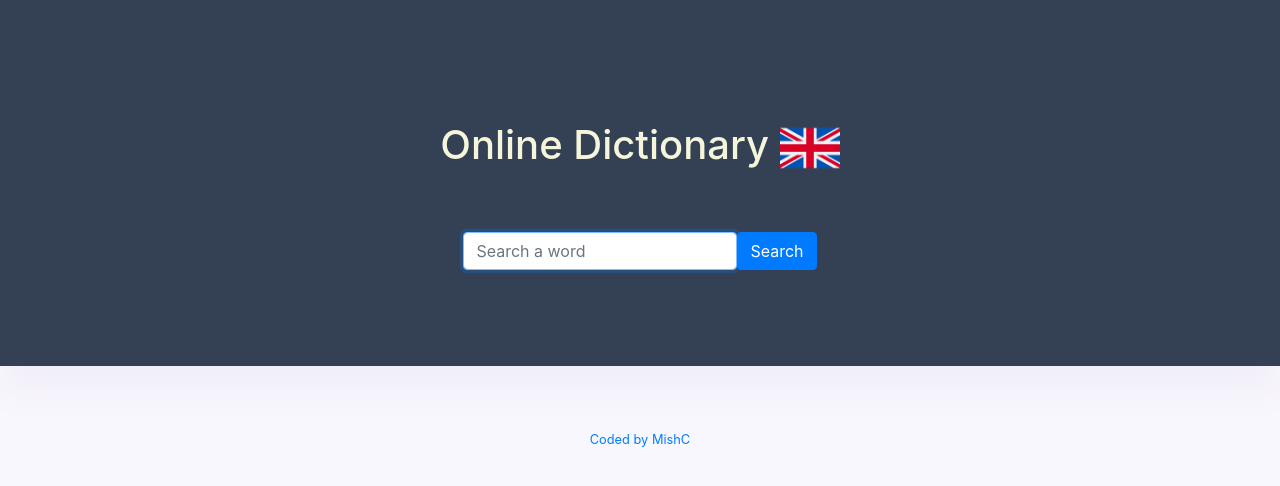
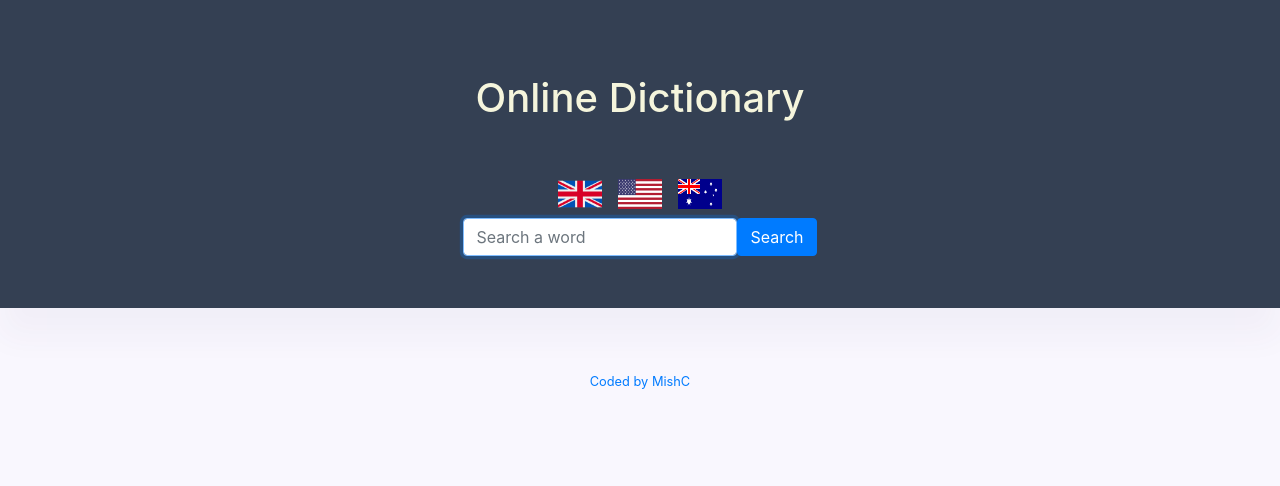
Before and after one commit to MishC/dictionary-project, a React (Create React App) app: page / in a window 1280 px wide. Shown: the top 486 px of the page. Built offline with nearby package versions, Linux system fonts and the light colour scheme.

Commit message:
new flags

```diff
--- a/src/Dictionary.js
+++ b/src/Dictionary.js
@@ -1,7 +1,9 @@
 import React, { useState } from "react";
 import axios from "axios";
 import Results from "./Results";
-import image from "./images/UK.png";
+import image_UK from "./images/UK.png";
+import image_US from "./images/USA.png";
+import image_AU from "./images/AU.png";
 
 export default function Dictionary() {
   let [keyword, setKeyword] = useState("");
@@ -39,12 +41,31 @@ export default function Dictionary() {
 
   return (
     <div className="Dictionary">
-      <header className="App-header p-5 shadow-md">
-        <h1>
-          {" "}
-          Online Dictionary <img src={image} width="60" alt="GB" />
-        </h1>
-
+      <header className="App-header p-1 shadow-md">
+        <h1> Online Dictionary </h1>
+        <div className="d-inline-block">
+          <img
+            src={image_UK}
+            width="60"
+            height="40"
+            alt="UK"
+            className="px-2"
+          />
+          <img
+            src={image_US}
+            width="60"
+            height="30"
+            alt="US"
+            className="px-2"
+          />
+          <img
+            src={image_AU}
+            width="60"
+            height="30"
+            alt="AU"
+            className="px-2"
+          />
+        </div>
         <form onSubmit={search} className="pb-5">
           <div className="inline">
             <input
--- a/src/Phonetics.js
+++ b/src/Phonetics.js
@@ -15,10 +15,11 @@ export default function Phonetics(props) {
       timeClick: 1,
     });
   }
+  console.log(props.phonetics);
 
   if (props.phonetics[0].audio) {
     if (props.phonetics.length <= 1) {
-      console.log();
+      console.log(props.phonetics);
       return (
         <div className="Phonetics section text-justify-center container mt-3 ms-0 py-5">
           <h1 className="text-center text-nowrap">
@@ -30,8 +31,7 @@ export default function Phonetics(props) {
                 onEnd={handlePause}
               />
             </i>
-            {props.word}
-            {"  "}[{props.phonetics[0].text}]
+            {props.word} {"  "}[{props.phonetics[0].text}]
           </h1>
         </div>
       );
@@ -42,7 +42,7 @@ export default function Phonetics(props) {
             <div className="col-md-5 text-right pr-2">
               <h1 className="text-right pl-4">{props.word}</h1>
             </div>
-            <div className="col-md-6 text-leff">
+            <div className="col-md-6 text-left">
               {props.phonetics.map(function (phonetic, index) {
                 /*at https://dictionaryapi.dev/ is just one audio file, if there are two alternatives of pronunciation
               and that is by rule the audio for the first alternative*/
```
Also changed, not shown: src/images/AU.png (added), src/images/USA.png (added).
